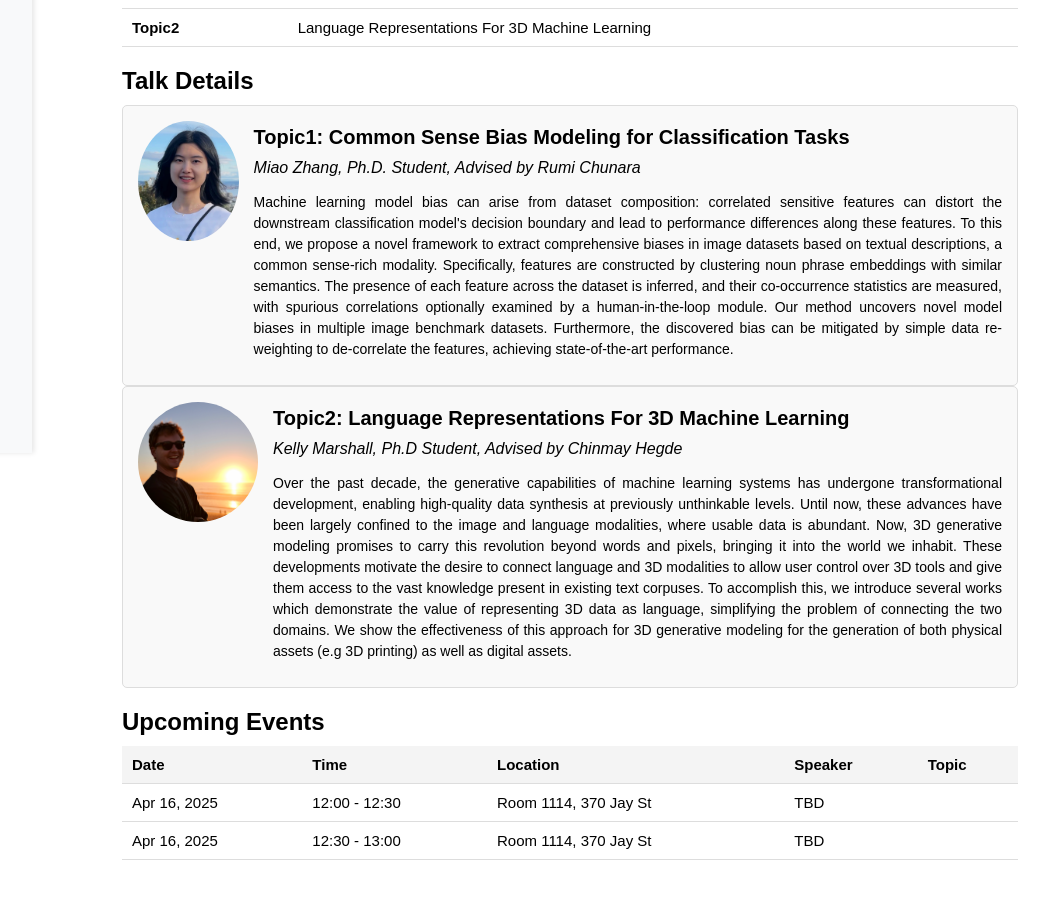
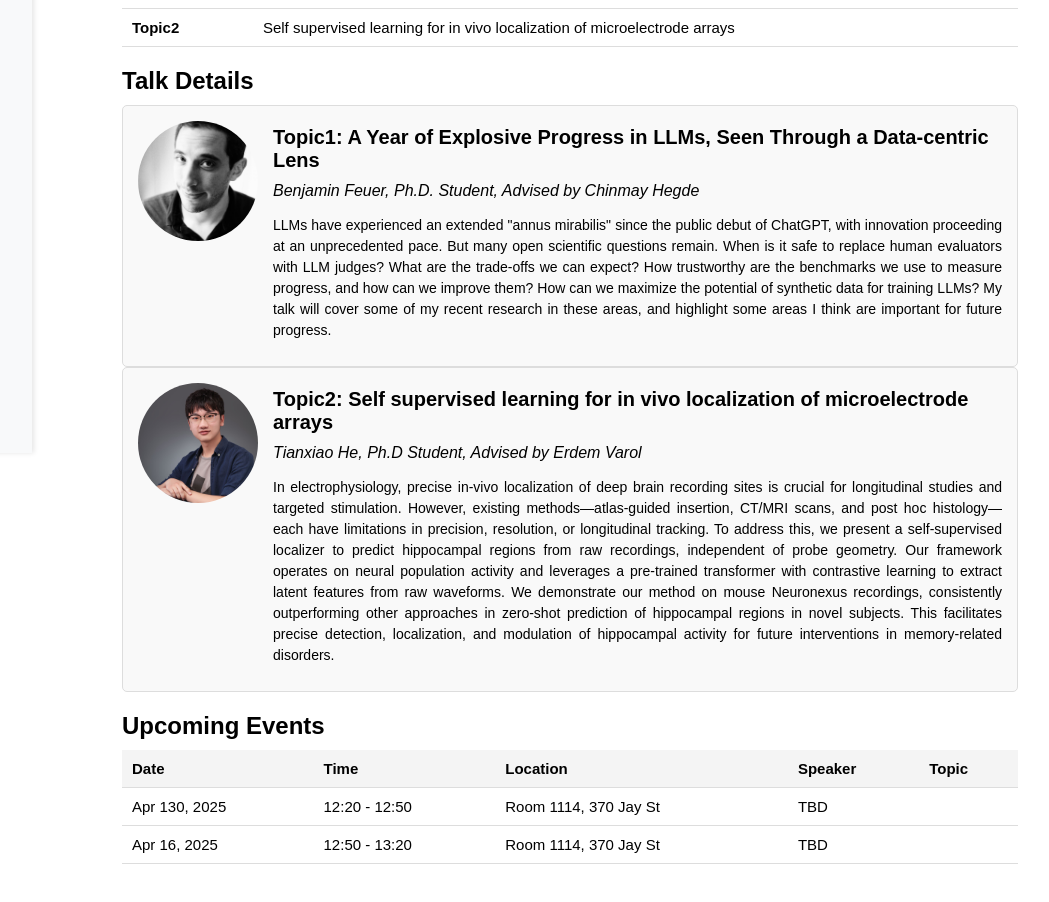
Before and after one commit to VIDAseminar/VIDAseminar.github.io, a React (Create React App) app: page /#/ in a window 1280 px wide. Shown: the part 347-1249 px from the top of the page, without its empty margins (134-1183 px from the left). Built offline with nearby package versions, Linux system fonts and the light colour scheme.

Commit message:
:sparkles: add apr16

```diff
--- a/src/components/data.js
+++ b/src/components/data.js
@@ -1,41 +1,41 @@
 // src/data.js
 
 export const nextTalk = {
-  date: "Wed, Apr 2, 2025",
-  time: "12:00 - 13:00",
+  date: "Wed, Apr 16, 2025",
+  time: "12:20 - 13:20",
   location: "Room 1114, 370 Jay St",
   zoomLink: "https://nyu.zoom.us/j/95901395759",
-  speaker1: "Miao Zhang",
-  topic1: "Common Sense Bias Modeling for Classification Tasks",
-  speaker2: "Kelly Marshall",
-  topic2: "Language Representations For 3D Machine Learning",
+  speaker1: "Benjamin Feuer",
+  topic1: "A Year of Explosive Progress in LLMs, Seen Through a Data-centric Lens",
+  speaker2: "Tianxiao He",
+  topic2: "Self supervised learning for in vivo localization of microelectrode arrays",
 };
 
 export const talkDetails = {
   title1: "Topic1: " + nextTalk.topic1,
-  researcher1: `${nextTalk.speaker1}, Ph.D. Student, Advised by Rumi Chunara`,
-  image1: "./images/miao.JPG",
+  researcher1: `${nextTalk.speaker1}, Ph.D. Student, Advised by Chinmay Hegde`,
+  image1: "./images/Benjamin.jpeg",
   abstract1:
-    "Machine learning model bias can arise from dataset composition: correlated sensitive features can distort the downstream classification model's decision boundary and lead to performance differences along these features. To this end, we propose a novel framework to extract comprehensive biases in image datasets based on textual descriptions, a common sense-rich modality. Specifically, features are constructed by clustering noun phrase embeddings with similar semantics. The presence of each feature across the dataset is inferred, and their co-occurrence statistics are measured, with spurious correlations optionally examined by a human-in-the-loop module. Our method uncovers novel model biases in multiple image benchmark datasets. Furthermore, the discovered bias can be mitigated by simple data re-weighting to de-correlate the features, achieving state-of-the-art performance.",
+    "LLMs have experienced an extended \"annus mirabilis\" since the public debut of ChatGPT, with innovation proceeding at an unprecedented pace. But many open scientific questions remain. When is it safe to replace human evaluators with LLM judges? What are the trade-offs we can expect? How trustworthy are the benchmarks we use to measure progress, and how can we improve them? How can we maximize the potential of synthetic data for training LLMs? My talk will cover some of my recent research in these areas, and highlight some areas I think are important for future progress.",
 
   title2: "Topic2: " + nextTalk.topic2,
-  researcher2: `${nextTalk.speaker2}, Ph.D Student, Advised by Chinmay Hegde`,
-  image2: "./images/kelly.jpg",
+  researcher2: `${nextTalk.speaker2}, Ph.D Student, Advised by Erdem Varol`,
+  image2: "./images/tianxiao.jpeg",
   abstract2:
-    "Over the past decade, the generative capabilities of machine learning systems has undergone transformational development, enabling high-quality data synthesis at previously unthinkable levels. Until now, these advances have been largely confined to the image and language modalities, where usable data is abundant. Now, 3D generative modeling promises to carry this revolution beyond words and pixels, bringing it into the world we inhabit. These developments motivate the desire to connect language and 3D modalities to allow user control over 3D tools and give them access to the vast knowledge present in existing text corpuses. To accomplish this, we introduce several works which demonstrate the value of representing 3D data as language, simplifying the problem of connecting the two domains. We show the effectiveness of this approach for 3D generative modeling for the generation of both physical assets (e.g 3D printing) as well as digital assets.",
+    "In electrophysiology, precise in-vivo localization of deep brain recording sites is crucial for longitudinal studies and targeted stimulation. However, existing methods—atlas-guided insertion, CT/MRI scans, and post hoc histology—each have limitations in precision, resolution, or longitudinal tracking. To address this, we present a self-supervised localizer to predict hippocampal regions from raw recordings, independent of probe geometry. Our framework operates on neural population activity and leverages a pre-trained transformer with contrastive learning to extract latent features from raw waveforms. We demonstrate our method on mouse Neuronexus recordings, consistently outperforming other approaches in zero-shot prediction of hippocampal regions in novel subjects. This facilitates precise detection, localization, and modulation of hippocampal activity for future interventions in memory-related disorders.",
 };
 
 export const upcomingTalks = [
   {
-    date: "Apr 16, 2025",
-    time: "12:00 - 12:30",
+    date: "Apr 130, 2025",
+    time: "12:20 - 12:50",
     location: "Room 1114, 370 Jay St",
     speaker: "TBD",
     topic: "",
   },
   {
     date: "Apr 16, 2025",
-    time: "12:30 - 13:00",
+    time: "12:50 - 13:20",
     location: "Room 1114, 370 Jay St",
     speaker: "TBD",
     topic: "",
@@ -142,5 +142,26 @@ export const historyTalksData = [
       },
     ],
   },
+  {
+    date: "Apr 2, 2025",
+    speakers: [
+      {
+        name: "Miao Zhang",
+        title:
+          "Common Sense Bias Modeling for Classification Tasks",
+        zoomLink:
+          "",
+        slidesLink: "https://docs.google.com/presentation/d/1EKuVQBcNwW79M7pGCYW_TlNGBNRFgnw-wODxuwp5F5U/edit?usp=gmail",
+      },
+      {
+        name: "Kelly Marshall",
+        title:
+          "Language Representations For 3D Machine Learning",
+        zoomLink:
+          "",
+        slidesLink: "https://drive.google.com/file/d/1UfWjZ4BYt91eyL5NG_cgZGzWS6mz-SWM/view?usp=drive_link",
+      }
+    ],
+  },
   // Additional events...
 ];
```
Also changed, not shown: public/images/Benjamin.jpeg (added), public/images/tianxiao.jpeg (added).
